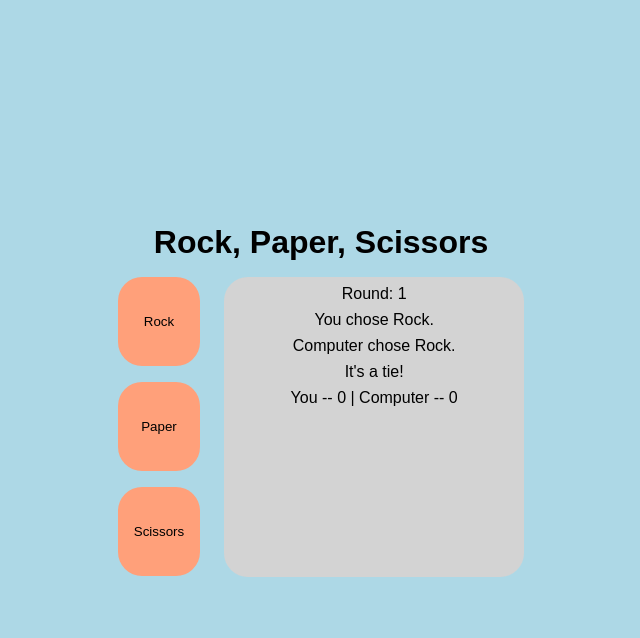
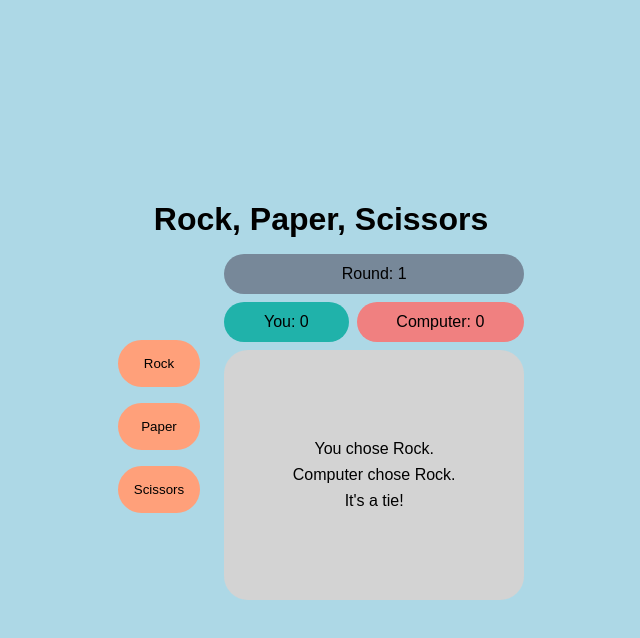
Before and after one commit to nldgutierrez/odin-rock-paper-scissors, a plain HTML site: page index.html in a window 1280 px wide. Both pictures are taken after a click on the button "Rock". Shown: the whole page, without its empty margins (319-959 px from the left). Drawn offline with Linux system fonts and the light colour scheme.

Commit message:
Separate UI for round and score
Created divs to hold round and score separately
from gameplay div. Added and modified styles.

```diff
--- a/index.html
+++ b/index.html
@@ -17,8 +17,19 @@
             <button class="playbutton" id="paper">Paper</button>
             <button class="playbutton" id="scissors">Scissors</button>
         </div>
-        <div id="gameplay">
+        <div class="output">
+            <div>
+                <div class="round"></div>
+            </div>
+            <div class="score">
+                <div class="score-human"></div>
+                <div class="score-computer"></div>
+            </div>
+            <div class="container-gameplay">
+                <div id="gameplay">
 
+                </div>
+            </div>
         </div>
     </div>
 </body>
--- a/script.js
+++ b/script.js
@@ -11,11 +11,17 @@ let round = 0;
 const buttons = document.querySelectorAll("button");
 
 const output = document.querySelector("#gameplay");
+
+const roundDiv = document.querySelector(".round");
+const scoreHumanDiv = document.querySelector(".score-human");
+const scoreComputerDiv = document.querySelector(".score-computer");
+
 const human = document.createElement("p");
 const computer = document.createElement("p");
 const roundCount = document.createElement("p");
 const result = document.createElement("p");
-const scores = document.createElement("p");
+const scoreHuman = document.createElement("p");
+const scoreComputer = document.createElement("p");
 
 const over = document.createElement("p");
 const winner = document.createElement("p");
@@ -29,19 +35,21 @@ function playRound(humanChoice, computerChoice) {
 
     round++;
     roundCount.textContent = `Round: ${round}`;
-    output.appendChild(roundCount);
+    roundDiv.appendChild(roundCount);
 
     switch (true) {
         case (humanChoice == computerChoice):
             human.textContent = `You chose ${humanChoice}.`;
             computer.textContent = `Computer chose ${computerChoice}.`;
             result.textContent = `It's a tie!`;
-            scores.textContent = `You -- ${humanScore} | Computer -- ${computerScore}`;
+            scoreHuman.textContent = `You: ${humanScore}`
+            scoreComputer.textContent = `Computer: ${computerScore}`
 
             output.appendChild(human);
             output.appendChild(computer);
             output.appendChild(result);
-            output.appendChild(scores);
+            scoreHumanDiv.appendChild(scoreHuman);
+            scoreComputerDiv.appendChild(scoreComputer);
             break;
 
         case (
@@ -55,12 +63,14 @@ function playRound(humanChoice, computerChoice) {
 
             humanScore++;
 
-            scores.textContent = `You -- ${humanScore} | Computer -- ${computerScore}`;
+            scoreHuman.textContent = `You: ${humanScore}`
+            scoreComputer.textContent = `Computer: ${computerScore}`
 
             output.appendChild(human);
             output.appendChild(computer);
             output.appendChild(result);
-            output.appendChild(scores);
+            scoreHumanDiv.appendChild(scoreHuman);
+            scoreComputerDiv.appendChild(scoreComputer);
             break;
         default:
             human.textContent = `You chose ${humanChoice}.`;
@@ -69,17 +79,22 @@ function playRound(humanChoice, computerChoice) {
 
             computerScore++;
 
-            scores.textContent = `You -- ${humanScore} | Computer -- ${computerScore}`;
+            scoreHuman.textContent = `You: ${humanScore}`
+            scoreComputer.textContent = `Computer: ${computerScore}`
 
             output.appendChild(human);
             output.appendChild(computer);
             output.appendChild(result);
-            output.appendChild(scores);
+            scoreHumanDiv.appendChild(scoreHuman);
+            scoreComputerDiv.appendChild(scoreComputer);
     }
 
     function resetGame() {
         output.innerHTML = '';
         output.style.cssText = '';
+        roundDiv.innerHTML = '';
+        scoreHumanDiv.innerHTML = '';
+        scoreComputerDiv.innerHTML = '';
         humanScore = 0;
         computerScore = 0;
         round = 0;
--- a/style.css
+++ b/style.css
@@ -23,17 +23,56 @@ body {
 .game {
     display: flex;
     justify-content: center;
-    gap: 24px;;
+    gap: 24px;
+}
+
+.output {
+    display: flex;
+    flex-direction: column;
+    gap: 8px;
+}
+
+.score {
+    display: flex;
+    gap: 8px;
+}
+
+.score div, .round {
+    flex-grow: 1;
+    border-radius: 24px;
+    text-align: center;
+    height: 40px;
+
+    display: flex;
+    align-items: center;
+    justify-content: center;
+}
+
+.round {
+    background-color: lightslategrey;
+}
+
+.score-human {
+    background-color: lightseagreen;
+}
+
+.score-computer {
+    background-color: lightcoral;
 }
 
 #gameplay {
+    height: 250px;
     width: 300px;
-    height: 300px;
 
     text-align: center;
     background-color: lightgray;
     border-radius: 24px;
 
+    display: flex;
+    flex-direction: column;
+    align-items: center;
+    justify-content: center;
+    gap: 8px;
 }
 
 #buttons {
@@ -41,10 +80,11 @@ body {
     display: flex;
     flex-direction: column;
     gap: 16px;
+    justify-content: center;
 }
 
 .playbutton {
-    flex-grow: 1;
+    /* flex-grow: 1; */
     background: lightsalmon;
     border: none;
     border-radius: 24px;
@@ -58,7 +98,3 @@ button:hover:enabled {
 button:active:enabled {
     background: lightsalmon;
 }
-
-p {
-    margin: 8px;
-}
```
